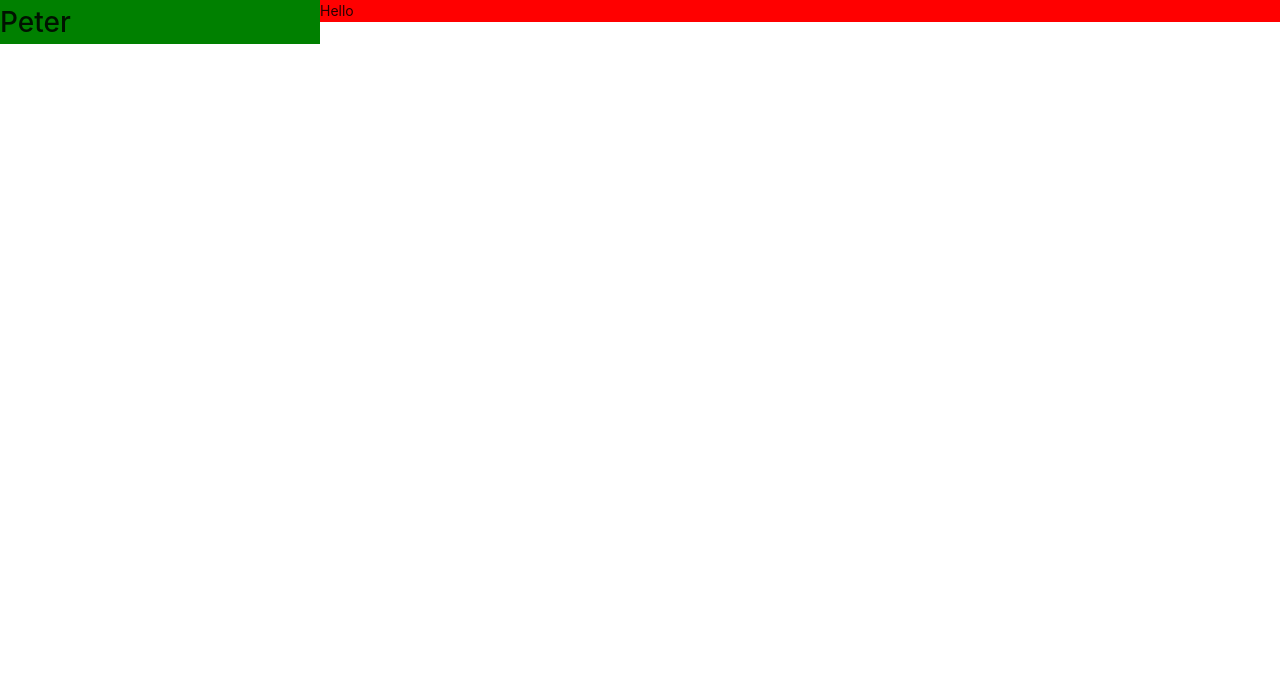
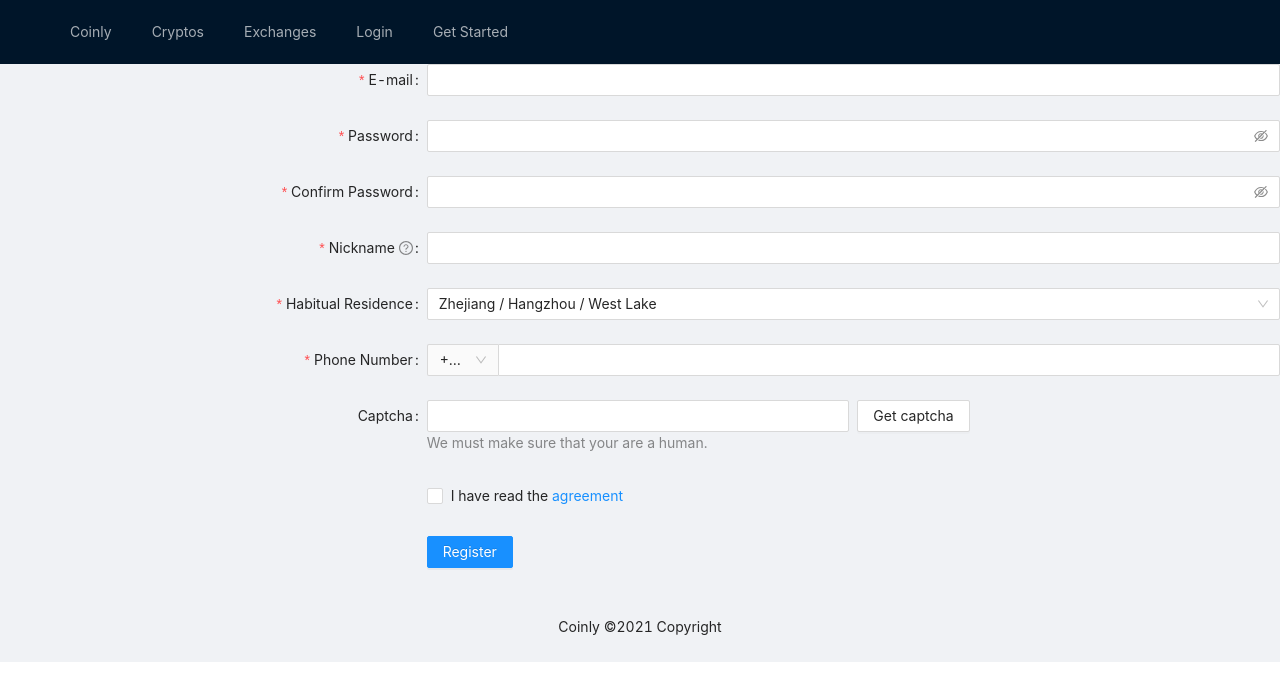
Before and after one commit to pnoken/coinly, a React (Create React App) app: page /signup in a window 1280 px wide. Shown: the top 700 px of the page. Built offline with nearby package versions, Linux system fonts and the light colour scheme.

Commit message:
signup form and page

```diff
--- a/package.json
+++ b/package.json
@@ -21,6 +21,7 @@
     "react-router-dom": "^6.0.2",
     "react-scripts": "4.0.3",
     "styled-components": "^5.3.1",
+    "swr": "^1.0.1",
     "web-vitals": "^1.0.1"
   },
   "scripts": {
--- a/src/App.js
+++ b/src/App.js
@@ -1,4 +1,5 @@
 import React from "react";
+import LayoutComponent from "./components/Layout";
 import { SplitScreen } from "./components/SplitScreen";
 
 const LeftHandComponent = ({ name }) => {
@@ -6,17 +7,19 @@ const LeftHandComponent = ({ name }) => {
 };
 
 const RightHandComponent = ({ message }) => {
-  return <p style={{ backgroundColor: "red" }}>{message}</p>;
+  return <h1 style={{ backgroundColor: "red" }}>{message}</h1>;
 };
 
 const App = () => {
   return (
-    <div className="App container mx-auto mt-3 font-thin">
-      <SplitScreen leftWeight={1} rightWeight={3}>
-        <LeftHandComponent name="Peter" />
-        <RightHandComponent message="Hello" />
-      </SplitScreen>
-    </div>
+    <LayoutComponent>
+      <div className="App container mx-auto mt-3 font-thin">
+        <SplitScreen leftWeight={2} rightWeight={2}>
+          <LeftHandComponent name="Access wide range of coin experts" />
+          <RightHandComponent message="Or Become a Coin Expert" />
+        </SplitScreen>
+      </div>
+    </LayoutComponent>
   );
 };
 
--- /dev/null
+++ b/src/components/Auth/Signup.js
@@ -0,0 +1,296 @@
+import React, { useState } from "react";
+import {
+  Form,
+  Input,
+  InputNumber,
+  Cascader,
+  Select,
+  Row,
+  Col,
+  Checkbox,
+  Button,
+  AutoComplete,
+} from "antd";
+const { Option } = Select;
+const residences = [
+  {
+    value: "zhejiang",
+    label: "Zhejiang",
+    children: [
+      {
+        value: "hangzhou",
+        label: "Hangzhou",
+        children: [
+          {
+            value: "xihu",
+            label: "West Lake",
+          },
+        ],
+      },
+    ],
+  },
+  {
+    value: "jiangsu",
+    label: "Jiangsu",
+    children: [
+      {
+        value: "nanjing",
+        label: "Nanjing",
+        children: [
+          {
+            value: "zhonghuamen",
+            label: "Zhong Hua Men",
+          },
+        ],
+      },
+    ],
+  },
+];
+const formItemLayout = {
+  labelCol: {
+    xs: {
+      span: 24,
+    },
+    sm: {
+      span: 8,
+    },
+  },
+  wrapperCol: {
+    xs: {
+      span: 24,
+    },
+    sm: {
+      span: 16,
+    },
+  },
+};
+const tailFormItemLayout = {
+  wrapperCol: {
+    xs: {
+      span: 24,
+      offset: 0,
+    },
+    sm: {
+      span: 16,
+      offset: 8,
+    },
+  },
+};
+
+function Signup() {
+  const [form] = Form.useForm();
+
+  const onFinish = (values) => {
+    console.log("Received values of form: ", values);
+  };
+
+  const prefixSelector = (
+    <Form.Item name="prefix" noStyle>
+      <Select
+        style={{
+          width: 70,
+        }}
+      >
+        <Option value="86">+233</Option>
+        <Option value="87">+87</Option>
+      </Select>
+    </Form.Item>
+  );
+
+  const suffixSelector = (
+    <Form.Item name="suffix" noStyle>
+      <Select
+        style={{
+          width: 70,
+        }}
+      >
+        <Option value="USD">$</Option>
+        <Option value="CNY">¥</Option>
+      </Select>
+    </Form.Item>
+  );
+  const [autoCompleteResult, setAutoCompleteResult] = useState([]);
+
+  const onWebsiteChange = (value) => {
+    if (!value) {
+      setAutoCompleteResult([]);
+    } else {
+      setAutoCompleteResult(
+        [".com", ".org", ".net"].map((domain) => `${value}${domain}`)
+      );
+    }
+  };
+
+  const websiteOptions = autoCompleteResult.map((website) => ({
+    label: website,
+    value: website,
+  }));
+
+  return (
+    <Form
+      {...formItemLayout}
+      form={form}
+      name="register"
+      onFinish={onFinish}
+      initialValues={{
+        residence: ["zhejiang", "hangzhou", "xihu"],
+        prefix: "86",
+      }}
+      scrollToFirstError
+    >
+      <Form.Item
+        name="email"
+        label="E-mail"
+        rules={[
+          {
+            type: "email",
+            message: "The input is not valid E-mail!",
+          },
+          {
+            required: true,
+            message: "Please input your E-mail!",
+          },
+        ]}
+      >
+        <Input />
+      </Form.Item>
+
+      <Form.Item
+        name="password"
+        label="Password"
+        rules={[
+          {
+            required: true,
+            message: "Please input your password!",
+          },
+        ]}
+        hasFeedback
+      >
+        <Input.Password />
+      </Form.Item>
+
+      <Form.Item
+        name="confirm"
+        label="Confirm Password"
+        dependencies={["password"]}
+        hasFeedback
+        rules={[
+          {
+            required: true,
+            message: "Please confirm your password!",
+          },
+          ({ getFieldValue }) => ({
+            validator(_, value) {
+              if (!value || getFieldValue("password") === value) {
+                return Promise.resolve();
+              }
+
+              return Promise.reject(
+                new Error("The two passwords that you entered do not match!")
+              );
+            },
+          }),
+        ]}
+      >
+        <Input.Password />
+      </Form.Item>
+
+      <Form.Item
+        name="nickname"
+        label="Nickname"
+        tooltip="What do you want others to call you?"
+        rules={[
+          {
+            required: true,
+            message: "Please input your nickname!",
+            whitespace: true,
+          },
+        ]}
+      >
+        <Input />
+      </Form.Item>
+
+      <Form.Item
+        name="residence"
+        label="Habitual Residence"
+        rules={[
+          {
+            type: "array",
+            required: true,
+            message: "Please select your habitual residence!",
+          },
+        ]}
+      >
+        <Cascader options={residences} />
+      </Form.Item>
+
+      <Form.Item
+        name="phone"
+        label="Phone Number"
+        rules={[
+          {
+            required: true,
+            message: "Please input your phone number!",
+          },
+        ]}
+      >
+        <Input
+          addonBefore={prefixSelector}
+          style={{
+            width: "100%",
+          }}
+        />
+      </Form.Item>
+
+      <Form.Item
+        label="Captcha"
+        extra="We must make sure that your are a human."
+      >
+        <Row gutter={8}>
+          <Col span={12}>
+            <Form.Item
+              name="captcha"
+              noStyle
+              rules={[
+                {
+                  required: true,
+                  message: "Please input the captcha you got!",
+                },
+              ]}
+            >
+              <Input />
+            </Form.Item>
+          </Col>
+          <Col span={12}>
+            <Button>Get captcha</Button>
+          </Col>
+        </Row>
+      </Form.Item>
+
+      <Form.Item
+        name="agreement"
+        valuePropName="checked"
+        rules={[
+          {
+            validator: (_, value) =>
+              value
+                ? Promise.resolve()
+                : Promise.reject(new Error("Should accept agreement")),
+          },
+        ]}
+        {...tailFormItemLayout}
+      >
+        <Checkbox>
+          I have read the <a href="">agreement</a>
+        </Checkbox>
+      </Form.Item>
+      <Form.Item {...tailFormItemLayout}>
+        <Button type="primary" htmlType="submit">
+          Register
+        </Button>
+      </Form.Item>
+    </Form>
+  );
+}
+
+export default Signup;
--- /dev/null
+++ b/src/components/Layout.jsx
@@ -0,0 +1,36 @@
+import React from "react";
+import { Link } from "react-router-dom";
+import { Layout, Menu, Breadcrumb } from "antd";
+const { Header, Content, Footer } = Layout;
+
+const LayoutComponent = (props) => {
+  const navContent = [
+    { name: "Coinly", route: "/" },
+    { name: "Cryptos", route: "/cryptos" },
+    { name: "Exchanges", route: "/exchanges" },
+    { name: "Login", route: "/login" },
+    { name: "Get Started", route: "/signup" },
+  ];
+  return (
+    <Layout className="layout">
+      <Header>
+        <div className="logo" />
+        <Menu theme="dark" mode="horizontal">
+          {navContent.map((content, index) => {
+            return (
+              <Menu.Item key={index + 1}>
+                <Link to={content.route}>{content.name}</Link>
+              </Menu.Item>
+            );
+          })}
+        </Menu>
+      </Header>
+      {props.children}
+      <Footer style={{ textAlign: "center" }}>
+        Coinly &copy;2021 Copyright
+      </Footer>
+    </Layout>
+  );
+};
+
+export default LayoutComponent;
--- a/src/index.js
+++ b/src/index.js
@@ -1,12 +1,16 @@
 import React from "react";
 import ReactDOM from "react-dom";
 import App from "./App";
-import { BrowserRouter as Router } from "react-router-dom";
+import { BrowserRouter, Route, Routes } from "react-router-dom";
 import "antd/dist/antd.css";
+import SignupPage from "./pages/Signup";
 
 ReactDOM.render(
-  <Router>
-    <App />
-  </Router>,
+  <BrowserRouter>
+    <Routes>
+      <Route path="/" element={<App />} />
+      <Route path="/signup" element={<SignupPage />} />
+    </Routes>
+  </BrowserRouter>,
   document.getElementById("root")
 );
--- /dev/null
+++ b/src/pages/Signup.js
@@ -0,0 +1,13 @@
+import React from "react";
+import Signup from "../components/Auth/Signup";
+import LayoutComponent from "../components/Layout";
+
+function SignupPage() {
+  return (
+    <LayoutComponent>
+      <Signup />
+    </LayoutComponent>
+  );
+}
+
+export default SignupPage;
```
Also changed, not shown: 1 other file (tests, documents, lock files or other folders).
